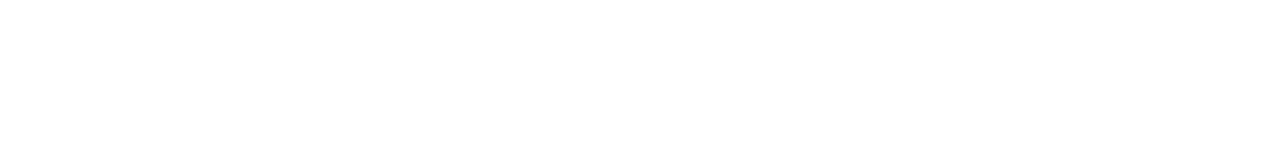
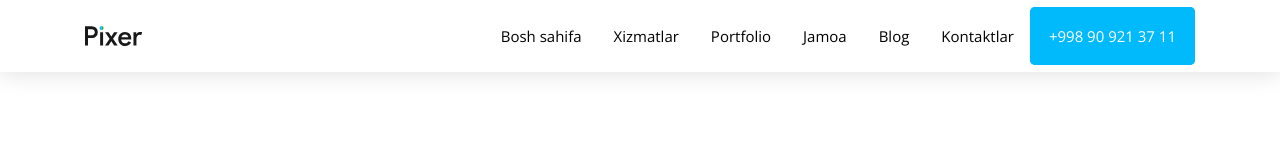
Before and after one commit to beyKH/pixer-website, a plain HTML site: page index.html in a window 1280 px wide. Drawn offline with nearby package versions, Linux system fonts and the light colour scheme.

Commit message:
site-header

```diff
--- a/css/styles.css
+++ b/css/styles.css
@@ -1,27 +1,26 @@
 :root {
+  --main-font:"Open Sans", "Arial",sans-serif;
+  --main-text-color: #000;
+  --primary-color:#00BAFC;
+  --main-border-radius: 5px;
+  --main-box-shadow: 0px 8px 8px rgba(0, 0, 0, 0.1);
+  --main-bg-color:#fff;
+
 }
 
-/* GENERAL */
+
+/* GENERAL STYLE */
+
 html {
   box-sizing: border-box;
   height: 100%;
-  scroll-behavior: smooth;
+
 }
 
 *,
 *::before,
 *::after {
   box-sizing: inherit;
-}
-
-body {
-  display: flex;
-  flex-direction: column;
-  height: 100%;
-  padding: 0;
-  margin: 0;
-  font-family: "Arial", sans-serif;
-  background-color: #fff;
 }
 
 img {
@@ -40,12 +39,96 @@ img {
   overflow: hidden;
 }
 
-
-/* CONTAINER */
 .container {
-  max-width: 900px;
-  padding-left: 50px;
-  padding-right: 50px;
+  max-width: 1150px;
   margin-left: auto;
   margin-right: auto;
+  padding-left: 20px;
+  padding-right: 20px;
 }
+
+body {
+  height: 100%;
+  margin: 0;
+  padding: 0;
+  display: flex;
+  flex-direction: column;
+  font-size: 16px;
+  font-family: var(--main-font);
+  font-weight: 400;
+  color: var(--main-text-color);
+  background-color: var(--main-bg-color);
+}
+
+
+/* SITE-HEADER */
+.site-header {
+  position: fixed;
+  width: 100%;
+  padding: 8px;
+  box-shadow: 0px 4px 20px rgba(0, 0, 0, 0.1);
+}
+
+.site-header-container {
+  display: flex;
+  align-items: center;
+
+}
+
+.logo {
+  margin-right: auto;
+}
+
+.logo-img {
+  display: block;
+}
+
+.sitenav {
+
+}
+
+.sitenav-list {
+  display: flex;
+  list-style: none;
+
+}
+
+.sitenav-item {
+
+}
+
+.sitenav-link {
+  padding: 16px;
+  font-size: 15px;
+  line-height: 24px;
+  color: var(--main-text-color);
+  text-decoration: none;
+  border-bottom:3px solid transparent;
+
+
+}
+
+.sitenav-link:active{
+  border-color: #191919;
+}
+
+.sitenav-link-tel{
+  padding: 16px;
+  font-size: 15px;
+  line-height: 24px;
+  color: var(--main-text-color);
+  text-decoration: none;
+  border: 3px solid var(--primary-color);
+  border-radius: var(--main-border-radius);
+  background-color: var(--primary-color);
+  color: #fff;
+}
+
+
+
+
+.site-content {
+  flex-grow: 1;
+  background-color: #EFFAFA;
+
+}
--- a/index.html
+++ b/index.html
@@ -1,16 +1,64 @@
 <!DOCTYPE html>
 <html lang="en">
+
 <head>
   <meta charset="UTF-8">
   <meta http-equiv="X-UA-Compatible" content="IE=edge">
   <meta name="viewport" content="width=device-width, initial-scale=1.0">
-  <title>Project</title>
+  <title>Pixer</title>
+  <link rel="preconnect" href="https://fonts.gstatic.com">
+  <link href="https://fonts.googleapis.com/css2?family=Open+Sans:wght@400;700&display=swap" rel="stylesheet">
   <link rel="stylesheet" href="css/normalize.min.css">
   <link rel="stylesheet" href="css/styles.css">
 </head>
+
 <body>
+  <!-- SITE-HEADER -->
+  <header id="home-section" class="site-header">
+    <div class="container site-header-container">
+      <a class="logo" href="index.html">
+        <img class="logo-img" src="img/pixer-logo.svg" alt="logo of" width="58" height="20">
+      </a>
+
+      <nav class="sitenav">
+        <ul class="sitenav-list">
+          <li class="sitenav-item">
+            <a class="sitenav-link" href="#home-section">Bosh sahifa</a>
+          </li>
+
+          <li class="sitenav-item">
+            <a class="sitenav-link" href="#">Xizmatlar</a>
+          </li>
+
+          <li class="sitenav-item">
+            <a class="sitenav-link" href="#">Portfolio</a>
+          </li>
+
+          <li class="sitenav-item">
+            <a class="sitenav-link" href="#">Jamoa</a>
+          </li>
+
+          <li class="sitenav-item">
+            <a class="sitenav-link" href="#">Blog</a>
+          </li>
+
+          <li class="sitenav-item">
+            <a class="sitenav-link" href="#">Kontaktlar</a>
+          </li>
+
+          <li class="sitenav-item">
+            <a class="sitenav-link-tel" href="tel:+998909213711">+998 90 921 37 11</a>
+          </li>
 
 
-  <script src="js/main.js"></script>
+
+
+        </ul>
+      </nav>
+
+    </div>
+  </header>
+
 </body>
+
 </html>
```
Also changed, not shown: img/bot-illustration.svg (added), img/crm-illustration.svg (added), img/design-illustration.svg (added), img/icon-facebook.svg (added), img/icon-instagram.svg (added), img/icon-telegram.svg (added), img/pixer-logo.svg (added), img/smm-illustration.svg (added), img/step-illlustration-man.svg (added), img/step-illlustration-woman.svg (added), img/step-illustration-best-quality.svg (added), img/step-illustration-boy.svg (added), img/step-illustration-screen-with-boy.svg (added), img/website-illustration.svg (added), 1 more files.
